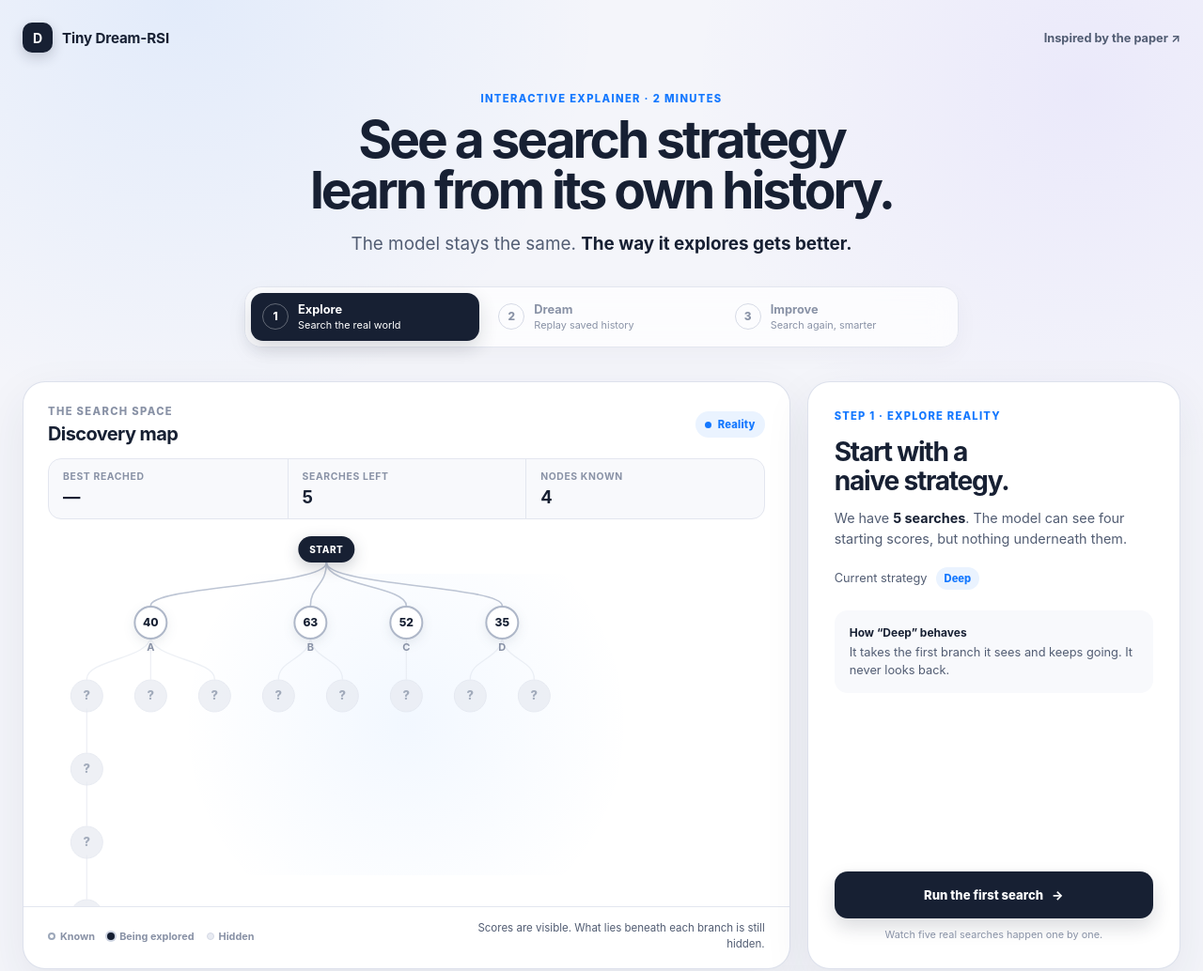
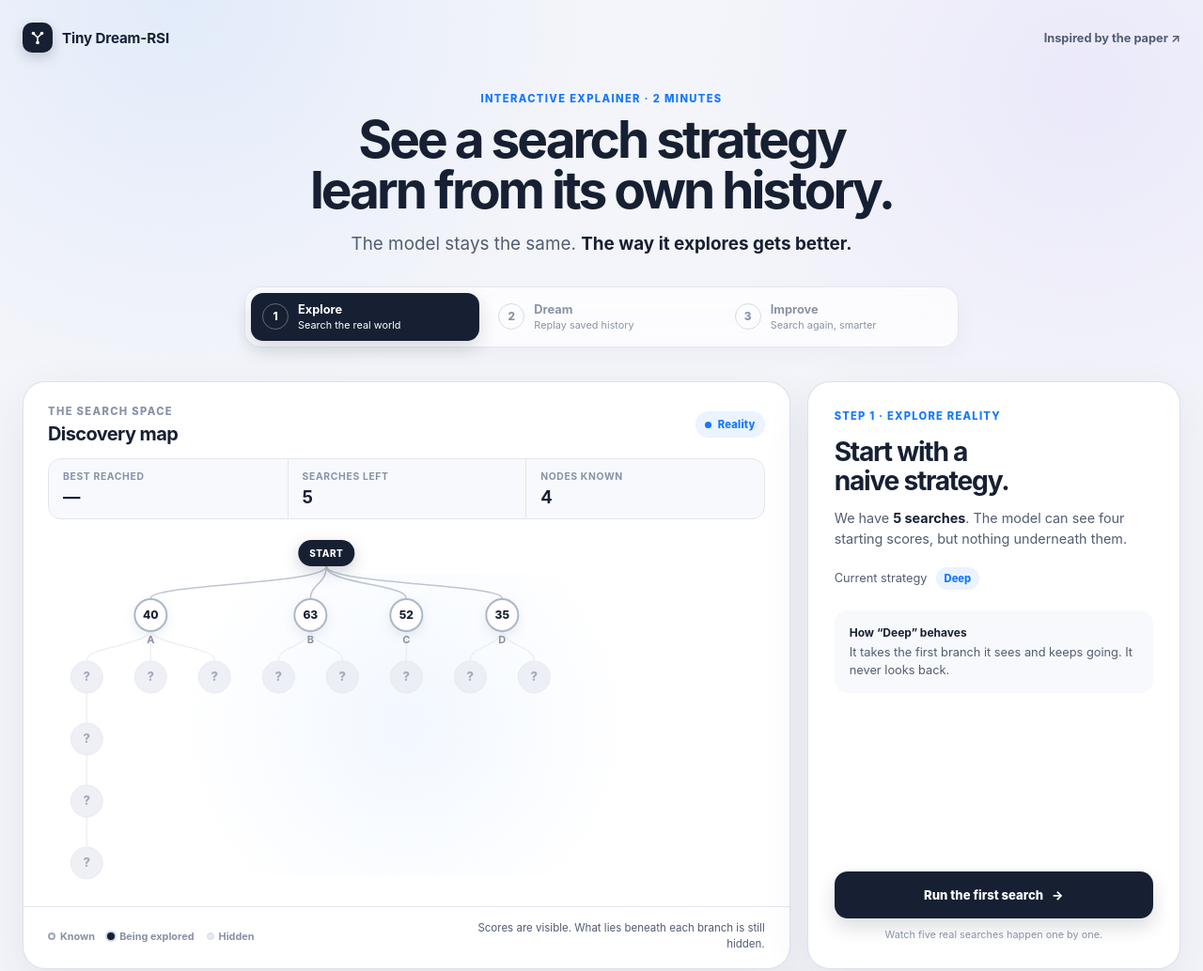
Before and after one commit to prasanna-gyde/tiny-dream-rsi, a website with bundled scripts: page public/index.html in a window 1280 px wide. Shown: the top 1034 px of the page at 94% size. Built offline with nearby package versions, Linux system fonts and the light colour scheme.

Commit message:
Fix the logo and Round 1 endpoint
Replace the placeholder lettermark with a discovery-tree icon and keep the Round 1 terminal score fully within the visible tree.

```diff
--- a/public/app.js
+++ b/public/app.js
@@ -31,9 +31,9 @@ function layoutTree() {
 const POS = layoutTree();
 const ALL_IDS = Object.keys(world);
 const SPACING_X = 68;
-const SPACING_Y = 78;
+const SPACING_Y = 66;
 const OFFSET_X = 40;
-const OFFSET_Y = 30;
+const OFFSET_Y = 34;
 
 function coord(id) {
   const p = POS[id];
--- a/public/index.html
+++ b/public/index.html
@@ -12,7 +12,14 @@
     <header class="app-header">
       <div class="brand-row">
         <a class="brand" href="/" aria-label="Restart Tiny Dream-RSI">
-          <span class="brand-mark" aria-hidden="true">D</span>
+          <span class="brand-mark" aria-hidden="true">
+            <svg viewBox="0 0 20 20" role="presentation">
+              <path d="M10 16V10M10 10L5 5M10 10L15 5" />
+              <circle cx="5" cy="5" r="2" />
+              <circle cx="15" cy="5" r="2" />
+              <circle cx="10" cy="16" r="2" />
+            </svg>
+          </span>
           <span>Tiny Dream-RSI</span>
         </a>
         <a class="paper-link" href="https://dream-rsi.com/assets/dream-rsi.pdf" target="_blank" rel="noreferrer">
--- a/public/style.css
+++ b/public/style.css
@@ -74,6 +74,22 @@ button, a { -webkit-tap-highlight-color: transparent; }
   font-size: 0.88rem;
   box-shadow: 0 5px 14px rgba(23, 32, 51, 0.2);
 }
+
+.brand-mark svg {
+  width: 18px;
+  height: 18px;
+  overflow: visible;
+}
+
+.brand-mark path {
+  fill: none;
+  stroke: currentColor;
+  stroke-width: 1.7;
+  stroke-linecap: round;
+  stroke-linejoin: round;
+}
+
+.brand-mark circle { fill: currentColor; }
 
 .paper-link {
   color: var(--ink-soft);
```
